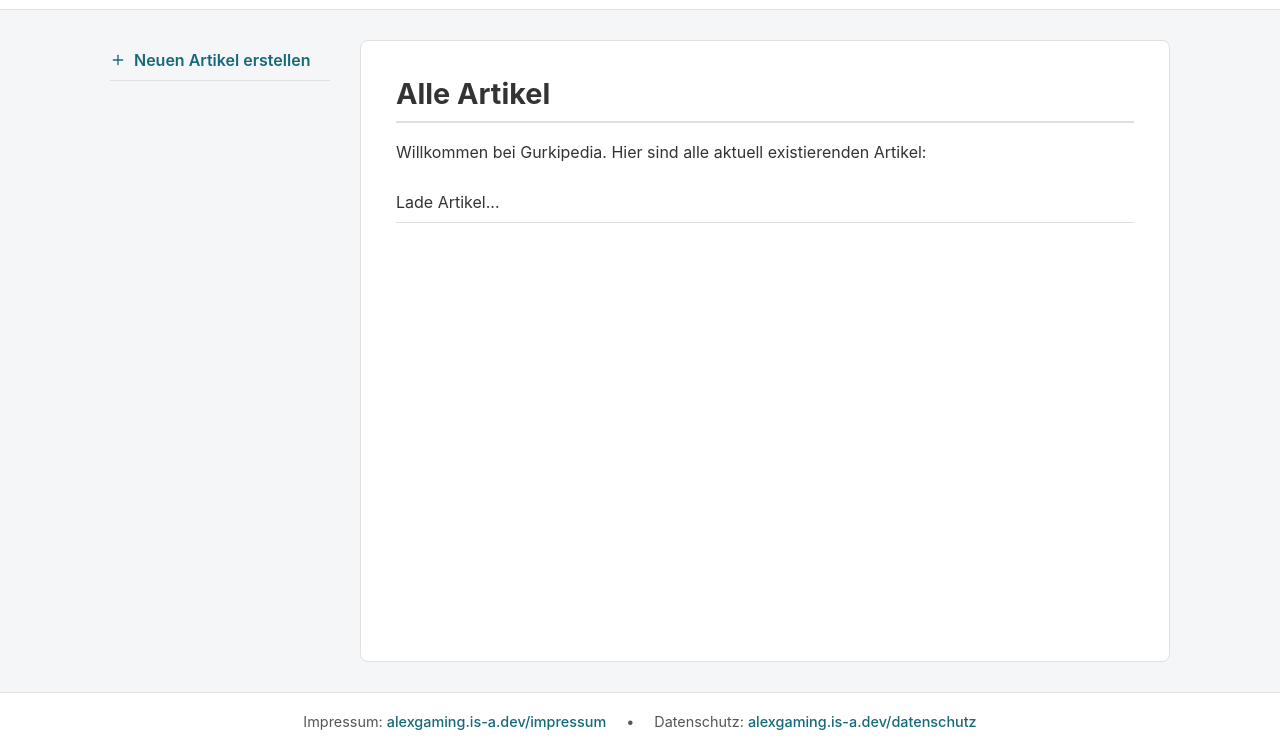
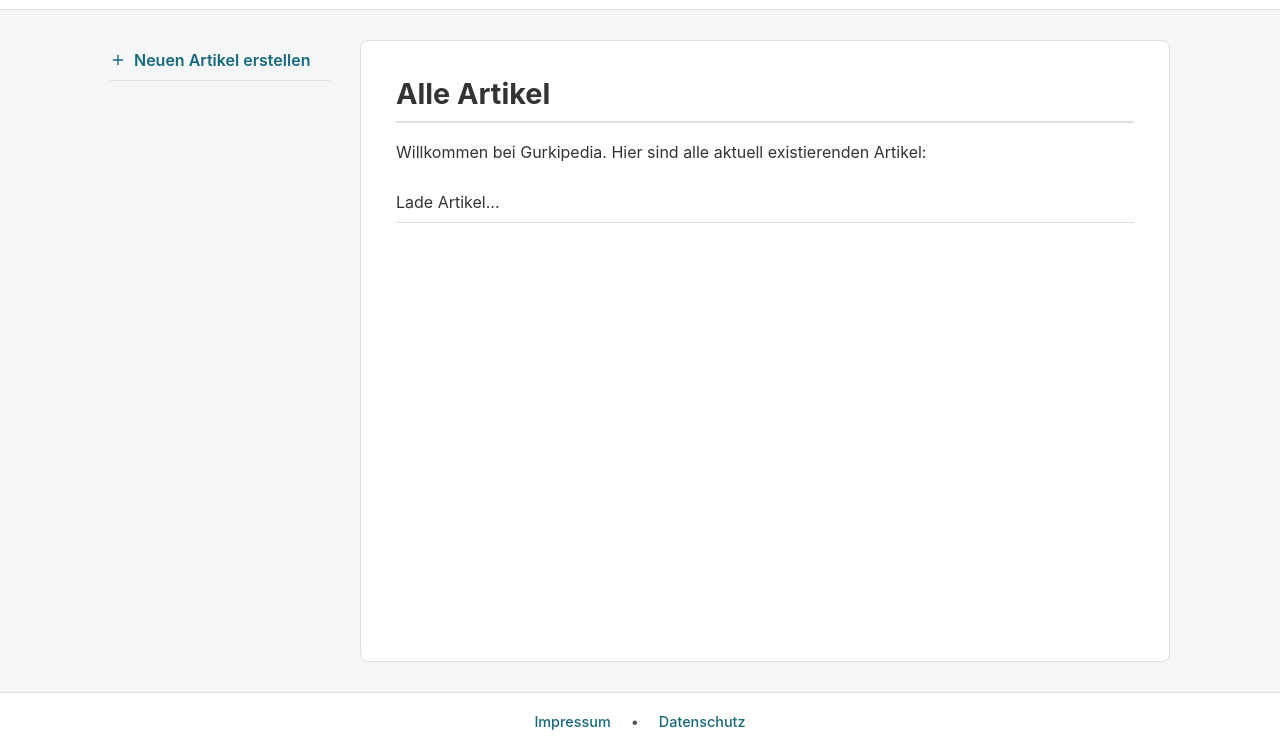
Before and after one commit to Gurkistanische-Republik/wiki.gurkistan.org, a plain HTML site: page index.html in a window 1280 px wide. Shown: the part 50-800 px from the top of the page. Drawn offline with Linux system fonts and the light colour scheme; no server answers.

Commit message:
Fix HTML encoding issues in index.html

```diff
--- a/index.html
+++ b/index.html
@@ -44,9 +44,9 @@
     </div>
 
     <footer class="footer">
-        <span>Impressum: <a href="https://alexgaming.is-a.dev/impressum" target="_blank">alexgaming.is-a.dev/impressum</a></span>
+        <span><a href="https://www.alexgaming.dev/impressum" target="_blank">Impressum</a></span>
         <span>•</span>
-        <span>Datenschutz: <a href="https://alexgaming.is-a.dev/datenschutz" target="_blank">alexgaming.is-a.dev/datenschutz</a></span>
+        <span><a href="https://www.alexgaming.dev/datenschutz" target="_blank">Datenschutz</a></span>
     </footer>
 
     <script type="module">
```
